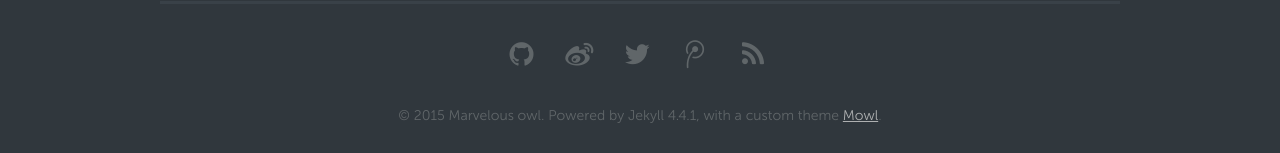
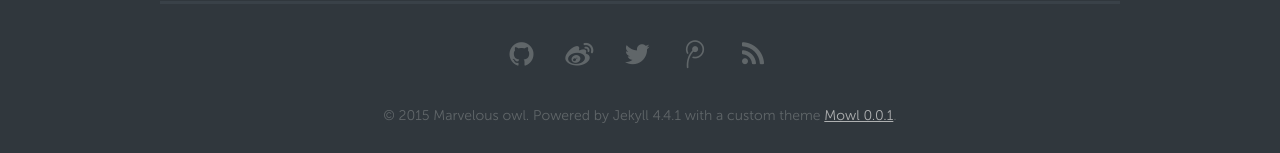
Before and after one commit to better-owlet/panzj.github.io, a Jekyll site: the page built from about.md, in a window 1280 px wide. Shown: the part 1008-1161 px from the top of the page. Built offline with Jekyll 4.4.1, drawn with Linux system fonts in a browser that asks for light colours; Markdown is read by kramdown in place of the engine named in the settings.

Commit message:
copyright

```diff
--- a/_includes/footer.html
+++ b/_includes/footer.html
@@ -60,7 +60,7 @@
       <a href="{{ "/feed.xml" | prepend: site.baseurl }}" class="socnet-link icon-rss"><span class="screen-reader-text">via RSS</span></a>
     </div>
     <div class="copyright">
-      © 2015 {{ site.title }}. Powered by {{ jekyll.version | prepend:'Jekyll ' }}, with a custom theme <a href="http://marvelousowl.github.io/">Mowl</a>.
+      © 2015 {{ site.title }}. Powered by {{ jekyll.version | prepend:'Jekyll ' }} with a custom theme <a target="_blank" href="https://github.com/MarvelousOwl/marvelousowl.github.io">Mowl {{ site.version }}</a>.
     </div>
   </div>
   <!-- .inner -->
```
